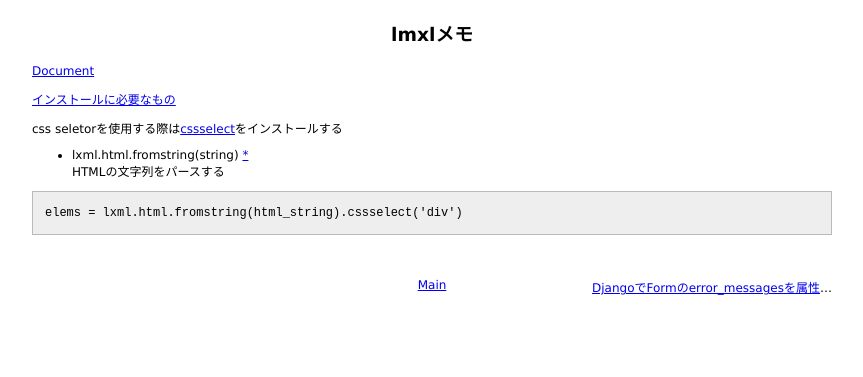
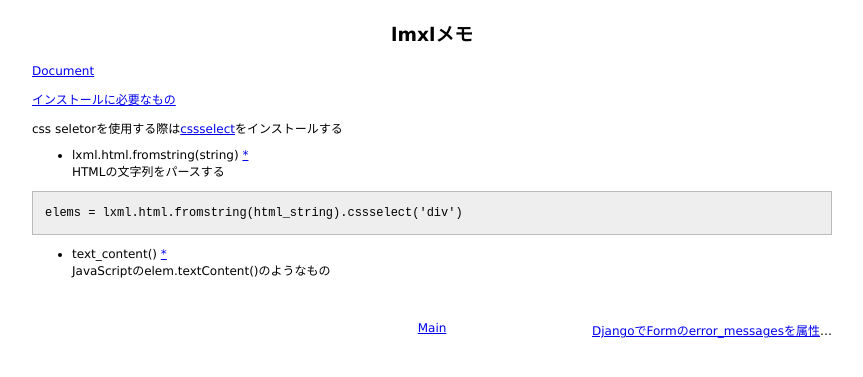
Before and after one commit to 38elements/38elements.github.com, a Jekyll site: the page built from _posts/2016-07-09-lxml.md, in a window 1280 px wide. Shown: the top 377 px of the page, without its empty margins (208-1071 px from the left). Built offline with Jekyll 4.4.1, drawn with Linux system fonts in a browser that asks for light colours.

Commit message:
Update 2016-07-09-lxml.md

````diff
--- a/_posts/2016-07-09-lxml.md
+++ b/_posts/2016-07-09-lxml.md
@@ -14,3 +14,6 @@ HTMLの文字列をパースする
 ```
 elems = lxml.html.fromstring(html_string).cssselect('div')
 ```
+
+* text_content() [\*](http://lxml.de/lxmlhtml.html#html-element-methods)
+JavaScriptのelem.textContent()のようなもの
````
